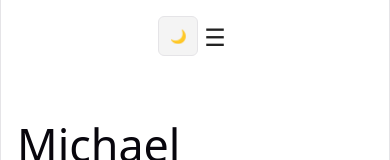
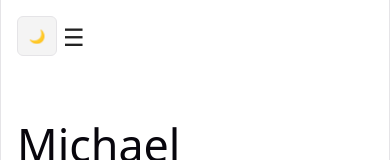
Before and after one commit to Michael-Nyawade/Michael-Nyawade.github.io, a React (Vite) app: page / in a window 390 px wide. Shown: the top 160 px of the page. Built offline with nearby package versions, Linux system fonts and the light colour scheme.

Commit message:
Aligned mobile hamburger and theme toggle using grid layout

```diff
--- a/src/styles/navbar.css
+++ b/src/styles/navbar.css
@@ -185,8 +185,8 @@
 
   /* Mobile layout override */
   .navbar {
-    display: flex;
-    justify-content: space-between;
+    display: grid;
+    grid-template-columns: auto 1fr auto;
     align-items: center;
     padding: 1rem;
   }
@@ -196,16 +196,15 @@
     display: none;
   }
 
-  /* Force left/right alignment */
+  /* Explicit placement */
   .mobile-toggle {
-    order: 0;
-    margin-right: auto;
+    justify-self: start;
   }
 
   .nav-right {
+    justify-self: end;
     display: flex;
     align-items: center;
     gap: 1rem;
-    margin-left: auto;
   }
 }
```
